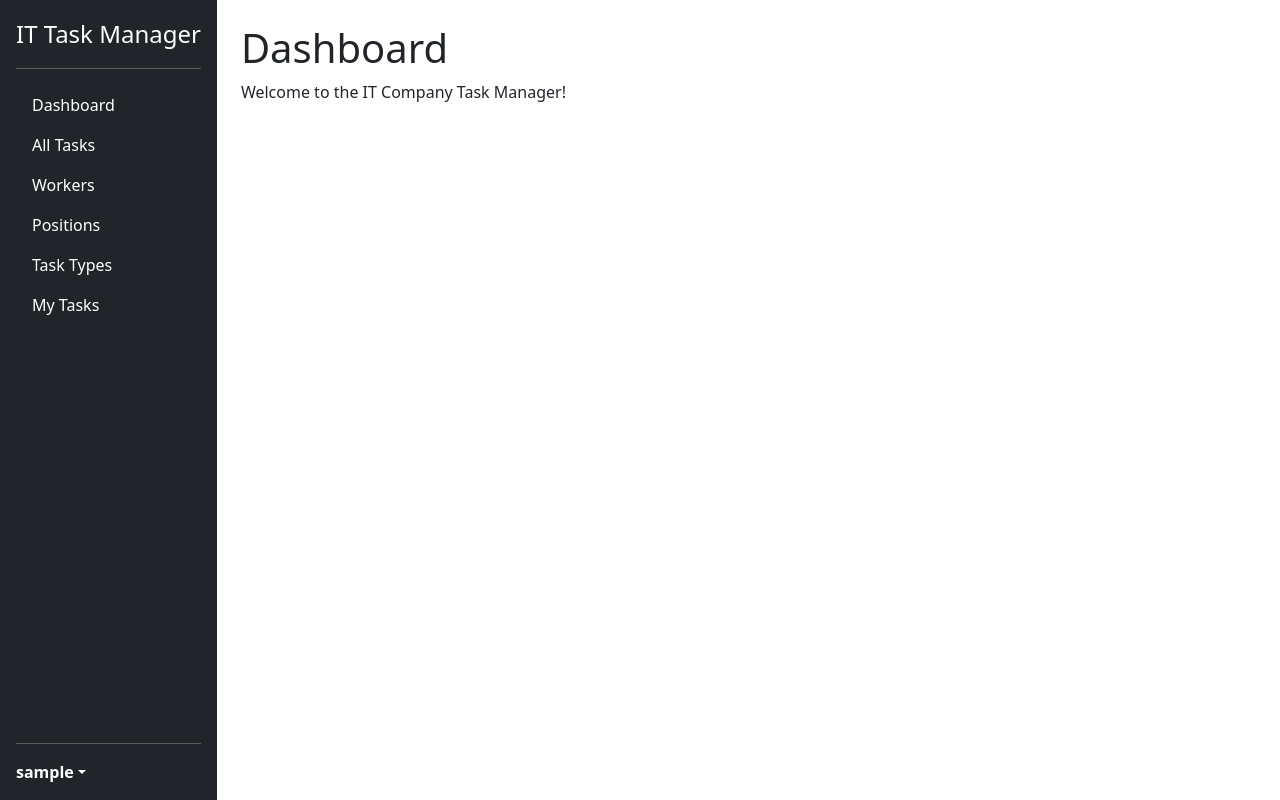
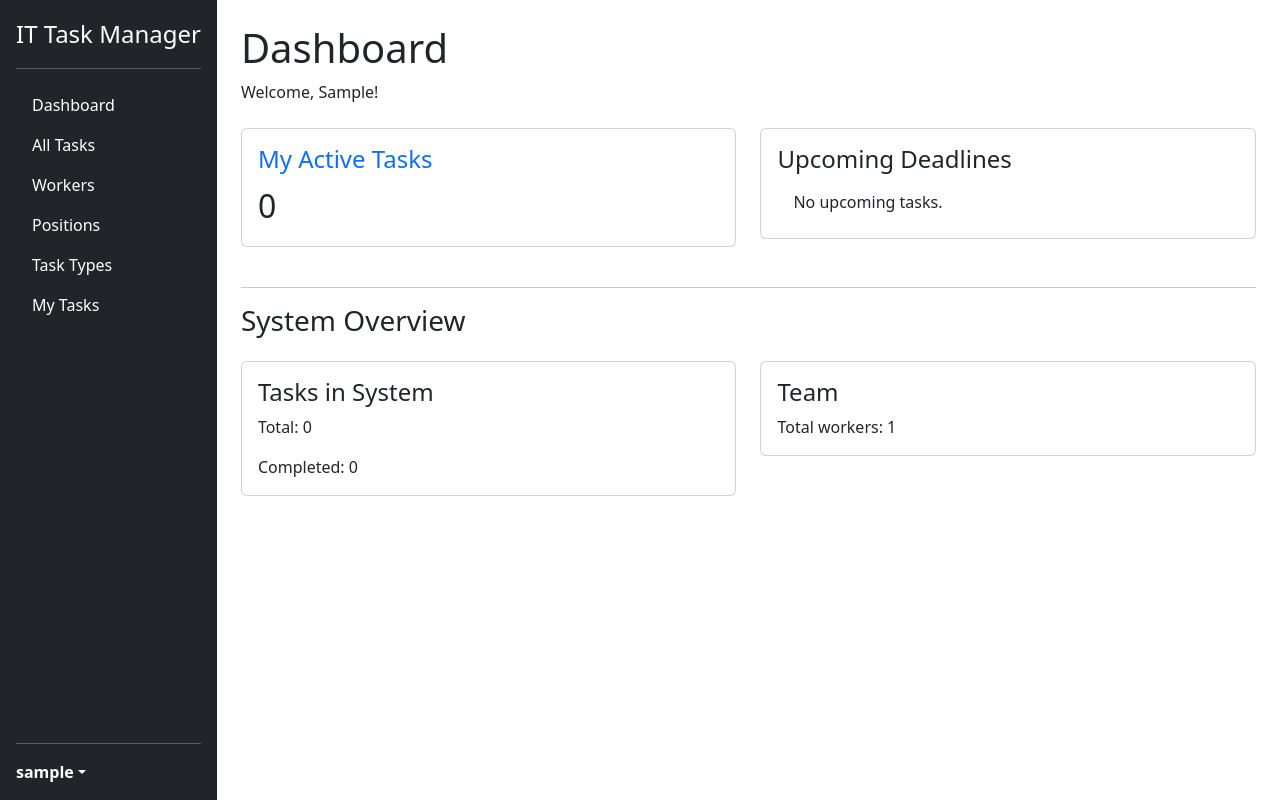
Before and after one commit to rpk6432/it-company-task-manager, a Django app: page / in a window 1280 px wide. Run offline with Django 5.2, Linux system fonts and the light colour scheme; the visitor is signed in with stand-in values (Sample User, id 1); data comes from the database, SQL or seed files in the repository; data that the repository does not hold is empty.

Commit message:
feat: implement informational dashboard
- Display user-specific stats for active and overdue tasks.
- Show a list of the user's upcoming deadlines.
- Provide a system-wide overview of total tasks and workers.

```diff
--- a/templates/tracker/index.html
+++ b/templates/tracker/index.html
@@ -4,5 +4,61 @@
 
 {% block content %}
   <h1>Dashboard</h1>
-  <p>Welcome to the IT Company Task Manager!</p>
+  <p>Welcome, {{ user.first_name|default:user.username }}!</p>
+
+  <div class="row mt-4">
+    <div class="col-md-6">
+      <div class="card mb-4">
+        <div class="card-body">
+          <h4 class="card-title">
+            <a href="{% url 'tracker:my-task-list' %}" class="text-decoration-none">My Active Tasks</a>
+          </h4>
+          <p class="card-text fs-2">{{ my_active_tasks_count }}</p>
+          {% if my_overdue_tasks_count > 0 %}
+            <p class="card-text text-danger">{{ my_overdue_tasks_count }} task(s) overdue</p>
+          {% endif %}
+        </div>
+      </div>
+    </div>
+    <div class="col-md-6">
+      <div class="card mb-4">
+        <div class="card-body">
+          <h4 class="card-title">Upcoming Deadlines</h4>
+          <ul class="list-group list-group-flush">
+            {% for task in my_upcoming_deadlines %}
+              <li class="list-group-item">
+                <a href="{{ task.get_absolute_url }}">{{ task.name }}</a>
+                <span class="float-end">{{ task.deadline }}</span>
+              </li>
+            {% empty %}
+              <li class="list-group-item">No upcoming tasks.</li>
+            {% endfor %}
+          </ul>
+        </div>
+      </div>
+    </div>
+  </div>
+
+  <hr>
+
+  <h3>System Overview</h3>
+  <div class="row mt-4">
+    <div class="col-md-6">
+       <div class="card mb-4">
+        <div class="card-body">
+          <h4 class="card-title">Tasks in System</h4>
+          <p class="card-text">Total: {{ total_tasks_count }}</p>
+          <p class="card-text">Completed: {{ completed_tasks_count }}</p>
+        </div>
+      </div>
+    </div>
+    <div class="col-md-6">
+       <div class="card mb-4">
+        <div class="card-body">
+          <h4 class="card-title">Team</h4>
+          <p class="card-text">Total workers: {{ total_workers_count }}</p>
+        </div>
+      </div>
+    </div>
+  </div>
 {% endblock %}
--- a/tracker/views.py
+++ b/tracker/views.py
@@ -7,6 +7,8 @@ from django.shortcuts import render, get_object_or_404
 from django.urls import reverse_lazy, reverse
 from django.views import generic
 from django.views.decorators.http import require_POST
+
+from datetime import date
 
 from .models import Task, Position, TaskType
 from .forms import (
@@ -20,8 +22,23 @@ from .forms import (
 
 @login_required
 def index(request: HttpRequest) -> HttpResponse:
-    return render(request, "tracker/index.html")
+    user = request.user
+    my_tasks = user.tasks.all()
 
+    context = {
+        "my_active_tasks_count": my_tasks.filter(is_completed=False).count(),
+        "my_overdue_tasks_count": my_tasks.filter(
+            is_completed=False, deadline__lt=date.today()
+        ).count(),
+        "my_upcoming_deadlines": (
+            my_tasks.filter(is_completed=False).order_by("deadline")[:5]
+        ),
+        "total_tasks_count": Task.objects.count(),
+        "completed_tasks_count": Task.objects.filter(is_completed=True).count(),
+        "total_workers_count": get_user_model().objects.count(),
+    }
+
+    return render(request, "tracker/index.html", context=context)
 
 @login_required
 @require_POST
```
